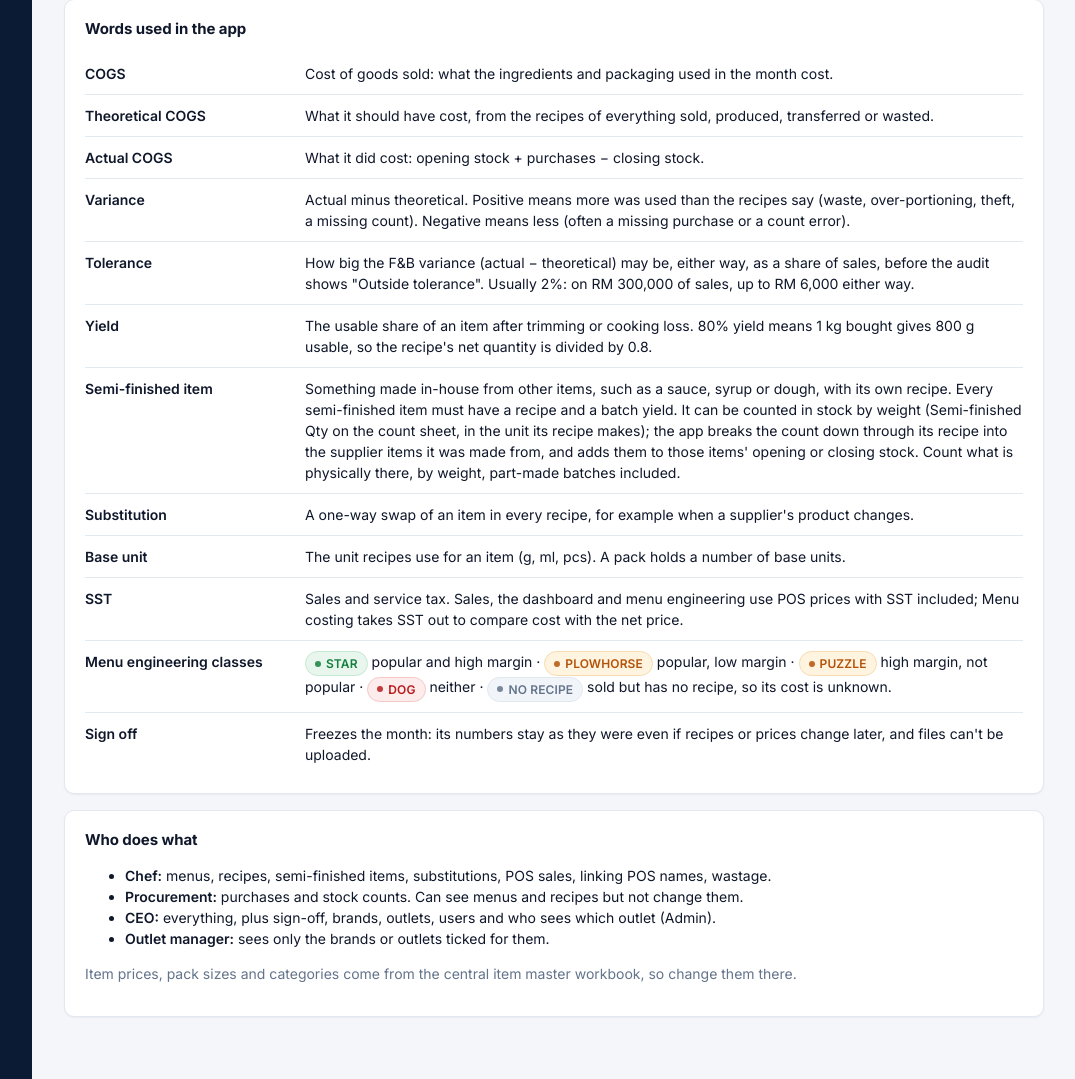
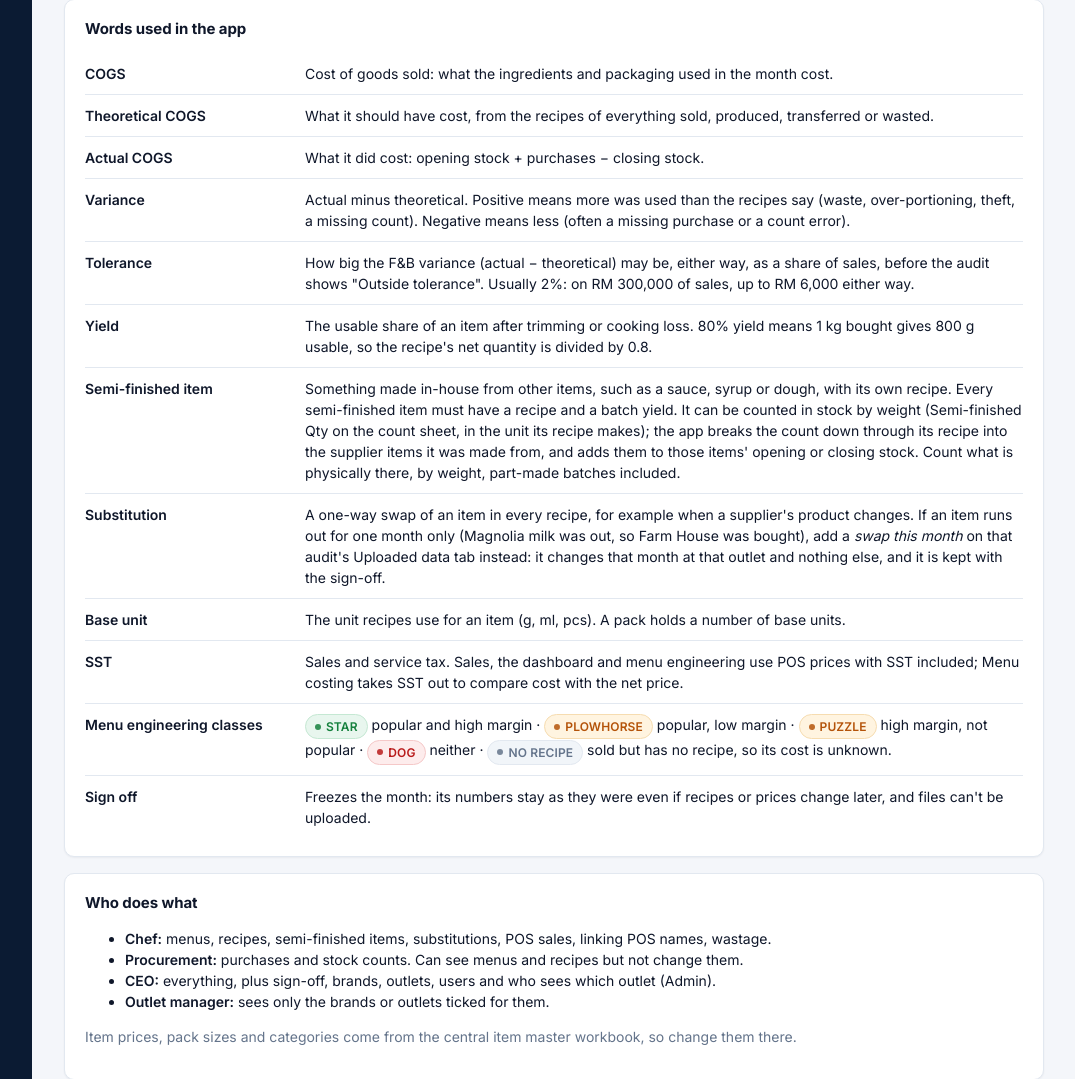
Before and after one commit to azmiryusoff-wyld/inventory-audit, a Django app: page /help/ in a window 1280 px wide. Shown: the part 3748-4827 px from the top of the page, without its empty margins (204-1279 px from the left). Run offline with Django 5.2, Linux system fonts and the light colour scheme; the visitor is signed in with stand-in values (Sample User, id 1); parts of the project's set-up code (start-up, migrations or seed data) failed here and were passed over.

Commit message:
Swaps for one month: turn a standing swap off, or add a temporary one, per audit
When an item runs out (Magnolia milk at TCK in October) and another is bought instead, the
standing group or brand swap made the bought item look like leakage and the recipe item like
underuse. Each audit now has "Swaps this month" on its Uploaded data tab: a swap with a
substitute replaces the standing one for that month; one without a substitute turns the standing
swap off so recipes use the item as written. It is kept in the sign-off snapshot and locked with it.

Co-Authored-By: Claude Opus 5.5 <noreply@anthropic.com>
Claude-Session: https://claude.ai/code/session_01AQ9uoAVx6AmbYqLTLau6xw

```diff
--- a/audit/management/commands/setup_roles.py
+++ b/audit/management/commands/setup_roles.py
@@ -6,17 +6,17 @@ from django.core.management.base import BaseCommand
 ROLES = {
     "Chef": {
         "change": ["semifinished", "menuitem", "posalias", "recipe", "recipeline", "substitution",
-                   "auditperiod", "saleline", "productionline"],
+                   "auditperiod", "saleline", "productionline", "auditsubstitution"],
         "view": ["brand", "outlet", "item", "purchaseline", "stockcount"],
     },
     "Procurement": {
-        "change": ["auditperiod", "purchaseline", "stockcount", "saleline", "productionline"],
+        "change": ["auditperiod", "purchaseline", "stockcount", "saleline", "productionline", "auditsubstitution"],
         "view": ["brand", "outlet", "item", "semifinished", "menuitem", "recipe", "recipeline", "substitution"],
     },
     "Outlet manager": {
         "change": [],
         "view": ["brand", "outlet", "item", "semifinished", "menuitem", "recipe", "recipeline", "substitution",
-                 "auditperiod", "saleline", "productionline", "purchaseline", "stockcount"],
+                 "auditperiod", "saleline", "productionline", "purchaseline", "stockcount", "auditsubstitution"],
         "scoped": True,
     },
 }
--- a/audit/services.py
+++ b/audit/services.py
@@ -71,6 +71,14 @@ def _substitutions(brand: Brand) -> list[engine.Substitution]:
     return [engine.Substitution(s.original.sku, s.substitute.sku, float(s.factor)) for s in own + group]
 
 
+def standing_swaps(brand: Brand) -> list[Substitution]:
+    """The brand and group swaps that apply to this brand, for display."""
+    qs = Substitution.objects.filter(active=True).select_related("original", "substitute", "brand")
+    own = list(qs.filter(brand=brand))
+    mapped = {s.original_id for s in own}
+    return own + [s for s in qs.filter(brand__isnull=True) if s.original_id not in mapped]
+
+
 def brand_input(brand: Brand) -> engine.EngineInput:
     """Master data only, no period data. Used for recipe and menu costing."""
     return engine.EngineInput(
@@ -120,7 +128,23 @@ def build_engine_input(audit: AuditPeriod, masters: dict | None = None) -> engin
     inp.opening_sf_qty = dict(sf_qty["opening"])
     inp.closing_sf_qty = dict(sf_qty["closing"])
     inp.b2b_sales = b2b_sales
+    inp.substitutions = month_substitutions(audit, inp.substitutions)
     return inp
+
+
+def month_substitutions(audit: AuditPeriod, standing: list[engine.Substitution]) -> list[engine.Substitution]:
+    """The brand and group swaps, changed by this audit's own swaps (an item ran out this month).
+
+    A month swap with a substitute replaces the standing swap for that item; one without a substitute
+    turns the standing swap off, so recipes use the item as written.
+    """
+    swaps = list(audit.swaps.select_related("original", "substitute")) if audit.pk else []
+    if not swaps:
+        return list(standing)
+    changed = {s.original.sku for s in swaps}
+    out = [s for s in standing if s.original_sku not in changed]
+    out += [engine.Substitution(s.original.sku, s.substitute.sku, float(s.factor)) for s in swaps if s.substitute_id]
+    return out
 
 
 def engine_input_to_json(inp: engine.EngineInput) -> dict:
--- a/audit/templates/audit/help.html
+++ b/audit/templates/audit/help.html
@@ -21,7 +21,7 @@
   <dt><strong>Tolerance</strong></dt><dd>How big the F&amp;B variance (actual − theoretical) may be, either way, as a share of sales, before the audit shows "Outside tolerance". Usually 2%: on RM 300,000 of sales, up to RM 6,000 either way.</dd>
   <dt><strong>Yield</strong></dt><dd>The usable share of an item after trimming or cooking loss. 80% yield means 1 kg bought gives 800 g usable, so the recipe's net quantity is divided by 0.8.</dd>
   <dt><strong>Semi-finished item</strong></dt><dd>Something made in-house from other items, such as a sauce, syrup or dough, with its own recipe. Every semi-finished item must have a recipe and a batch yield. It can be counted in stock by weight (Semi-finished Qty on the count sheet, in the unit its recipe makes); the app breaks the count down through its recipe into the supplier items it was made from, and adds them to those items' opening or closing stock. Count what is physically there, by weight, part-made batches included.</dd>
-  <dt><strong>Substitution</strong></dt><dd>A one-way swap of an item in every recipe, for example when a supplier's product changes.</dd>
+  <dt><strong>Substitution</strong></dt><dd>A one-way swap of an item in every recipe, for example when a supplier's product changes. If an item runs out for one month only (Magnolia milk was out, so Farm House was bought), add a <em>swap this month</em> on that audit's Uploaded data tab instead: it changes that month at that outlet and nothing else, and it is kept with the sign-off.</dd>
   <dt><strong>Base unit</strong></dt><dd>The unit recipes use for an item (g, ml, pcs). A pack holds a number of base units.</dd>
   <dt><strong>SST</strong></dt><dd>Sales and service tax. Sales, the dashboard and menu engineering use POS prices with SST included; Menu costing takes SST out to compare cost with the net price.</dd>
   <dt><strong>Menu engineering classes</strong></dt><dd>
--- a/audit/views.py
+++ b/audit/views.py
@@ -14,7 +14,7 @@ from django.views.decorators.http import require_POST
 
 from . import access, history, importers, services
 from .models import (
-    AuditPeriod, Item, MenuItem, Outlet, PosAlias, ProductionLine, PurchaseLine, SaleLine, SemiFinished, StockCount,
+    AuditPeriod, AuditSubstitution, Item, MenuItem, Outlet, PosAlias, ProductionLine, PurchaseLine, SaleLine, SemiFinished, StockCount,
 )
 
 
@@ -214,6 +214,8 @@ def audit_detail(request, pk, tab="overview"):
         for c in ctx["counts_rows"]:
             c.sf_value = sf_values.get((c.kind, c.sku), 0.0)
         ctx["production"] = audit.production.select_related("menu_item", "semi_finished", "item")
+        ctx["swaps"] = audit.swaps.select_related("original", "substitute").order_by("original__sku")
+        ctx["standing_swaps"] = services.standing_swaps(audit.brand)
     elif tab == "variance":
         rows = result_rows = ctx["result"].variance
         ctx["variance_totals"] = {
@@ -602,6 +604,7 @@ LINE_PERMISSIONS = {
     "purchase": "audit.change_purchaseline",
     "count": "audit.change_stockcount",
     "production": "audit.change_productionline",
+    "swap": "audit.change_auditsubstitution",
 }
 
 
@@ -755,16 +758,54 @@ class ProductionLineForm(forms.ModelForm):
             super()._post_clean()
 
 
+class AuditSubstitutionForm(forms.ModelForm):
+    original_sku = forms.CharField(label="Item in the recipe", help_text="The item the recipes call for (it ran out).")
+    substitute_sku = forms.CharField(
+        label="Bought instead", required=False,
+        help_text="The item used in its place this month. Leave empty to turn off the standing swap for this "
+                  "item this month, so recipes use it as written.")
+
+    class Meta:
+        model = AuditSubstitution
+        fields = ["original_sku", "substitute_sku", "factor", "note"]
+        labels = {"factor": "Units per 1 recipe unit"}
+
+    def __init__(self, *a, audit, **kw):
+        super().__init__(*a, **kw)
+        self.audit = audit
+        for f in ("original_sku", "substitute_sku"):
+            self.fields[f].widget.attrs["list"] = "item-skus"
+        if self.instance.pk:
+            self.fields["original_sku"].initial = self.instance.original.sku
+            self.fields["substitute_sku"].initial = self.instance.substitute.sku if self.instance.substitute_id else ""
+
+    def clean_original_sku(self):
+        item = _find_sku(self.cleaned_data["original_sku"])
+        clash = AuditSubstitution.objects.filter(audit=self.audit, original=item).exclude(pk=self.instance.pk).first()
+        if clash:
+            raise forms.ValidationError(f"{item.sku} already has a swap this month ({clash}). Edit that one instead.")
+        self.instance.original = item
+        return item.sku
+
+    def clean_substitute_sku(self):
+        sku = (self.cleaned_data.get("substitute_sku") or "").strip()
+        self.instance.substitute = _find_sku(sku) if sku else None
+        return self.instance.substitute.sku if self.instance.substitute else ""
+
+
 LINE_FORMS = {
     "sale": (SaleLineForm, "POS sales line", ["pos_name", "menu_item", "qty"]),
     "purchase": (PurchaseLineForm, "Purchase line",
                  ["source", "invoice_date", "invoice_number", "supplier", "sku", "description", "qty", "value"]),
     "count": (StockCountForm, "Stock count line", ["kind", "sku", "description", "value", "qty"]),
     "production": (ProductionLineForm, "Production / wastage line", ["kind", "sku", "qty", "customer", "note"]),
+    "swap": (AuditSubstitutionForm, "Swap this month", ["original", "substitute", "factor", "note"]),
 }
 
 
 def _line_repr(kind, line):
+    if kind == "swap":
+        return str(line)
     if kind == "sale":
         return line.pos_name
     if kind == "purchase":
@@ -813,7 +854,7 @@ def line_edit(request, pk, kind, line_pk=None):
         messages.success(request, f"{label} {'added' if adding else 'saved'}: {_line_repr(kind, line)}.")
         return redirect(back)
     ctx = {"audit": audit, "form": form, "label": label, "line": line, "kind": kind, "back": back}
-    if kind in ("purchase", "count", "production"):
+    if kind in ("purchase", "count", "production", "swap"):
         ctx["item_skus"] = list(Item.objects.filter(active=True).values_list("sku", "name"))
     if kind == "count":
         ctx["item_skus"] = list(SemiFinished.objects.filter(brand=audit.brand, active=True)
```
Also changed, not shown: audit/models.py (+33 -0 lines), audit/templates/audit/inputs.html (+9 -0 lines), audit/tests/test_month_swaps.py (added, +67 -0 lines), audit/migrations/0007_month_swaps.py (added).
